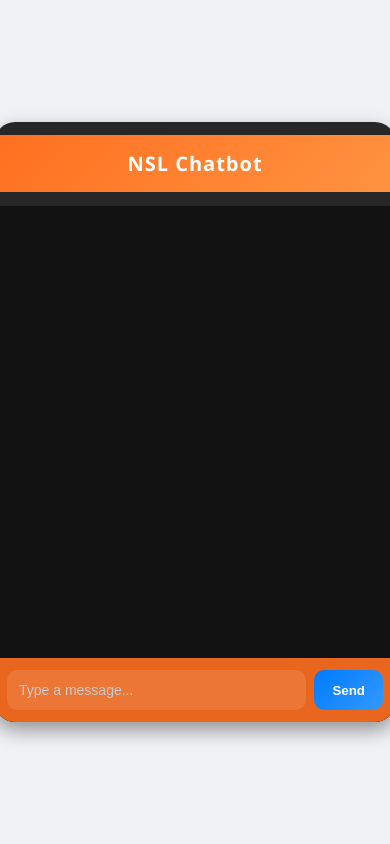
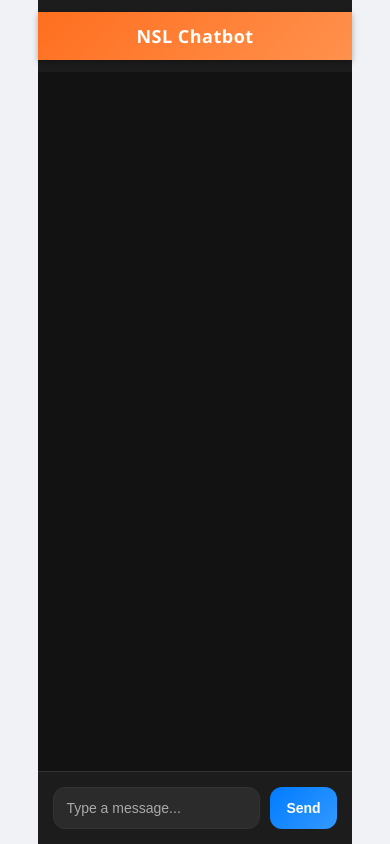
Before and after one commit to Nithin-web-dev/AI-chat-bot, a React (Vite) app: page / in a window 390 px wide. Built offline with nearby package versions, Linux system fonts and the light colour scheme.

Commit message:
Update App.css

```diff
--- a/src/App.css
+++ b/src/App.css
@@ -1,40 +1,41 @@
+/* Fullscreen container */
 .chat-container {
-  width: 400px;
-  height: 600px;
-  margin: auto;
-  border-radius: 20px;
+  width: 100%;
+  height: 100vh; /* full viewport height */
   display: flex;
   flex-direction: column;
-  background: rgba(28, 28, 28, 0.95);
-  box-shadow: 0px 8px 20px rgba(0, 0, 0, 0.4);
-  backdrop-filter: blur(8px);
-  overflow: hidden;
+  background: #1c1c1c;
   font-family: "Segoe UI", Roboto, sans-serif;
 }
 
+/* Header */
 .chat-header {
+  flex-shrink: 0;
   text-align: center;
-  padding: 15px;
-  background: linear-gradient(135deg, #ff6f20, #ff9340);
+  padding: 16px;
+  background: linear-gradient(135deg, #ff6f20, #ff914d);
   color: white;
   font-size: 20px;
   font-weight: 600;
-  letter-spacing: 1px;
+  letter-spacing: 0.5px;
+  box-shadow: 0 2px 6px rgba(0,0,0,0.3);
+  z-index: 2;
 }
 
+/* Chat messages area */
 .chat-box {
-  flex: 1;
-  padding: 15px;
+  flex: 1; /* takes remaining space */
+  padding: 20px;
   overflow-y: auto;
   display: flex;
   flex-direction: column;
-  gap: 10px;
+  gap: 12px;
   background: #121212;
   scrollbar-width: thin;
   scrollbar-color: #ff6f20 #2b2b2b;
 }
 
-/* Custom scrollbar for Webkit */
+/* Custom scrollbar */
 .chat-box::-webkit-scrollbar {
   width: 6px;
 }
@@ -43,91 +44,123 @@
 }
 .chat-box::-webkit-scrollbar-thumb {
   background: #ff6f20;
-  border-radius: 10px;
+  border-radius: 8px;
 }
 
+/* Messages */
 .message {
-  padding: 10px 14px;
-  border-radius: 15px;
-  max-width: 75%;
-  line-height: 1.4;
+  padding: 12px 16px;
+  border-radius: 16px;
+  max-width: 80%;
+  line-height: 1.5;
+  font-size: 15px;
   word-wrap: break-word;
-  font-size: 14px;
-  animation: fadeIn 0.3s ease-in-out;
+  animation: fadeIn 0.25s ease-in-out;
 }
 
 .user {
   background: linear-gradient(135deg, #ff6f20, #ff914d);
   color: white;
   align-self: flex-end;
-  border-bottom-right-radius: 2px;
+  border-bottom-right-radius: 4px;
 }
 
 .bot {
-  background: rgba(255, 255, 255, 0.08);
+  background: rgba(255, 255, 255, 0.1);
   color: #f1f1f1;
   align-self: flex-start;
-  border-bottom-left-radius: 2px;
+  border-bottom-left-radius: 4px;
 }
 
+/* Input area */
 .input-area {
+  flex-shrink: 0;
   display: flex;
-  padding: 12px;
-  background: rgba(255, 111, 32, 0.9);
-  backdrop-filter: blur(6px);
-  gap: 8px;
+  gap: 10px;
+  padding: 15px;
+  background: #1c1c1c;
+  border-top: 1px solid #333;
+  z-index: 2;
 }
 
 input {
   flex: 1;
   padding: 12px;
-  border: none;
-  border-radius: 10px;
+  border-radius: 12px;
+  border: 1px solid #333;
+  background: #2b2b2b;
+  color: white;
+  font-size: 15px;
   outline: none;
-  background: rgba(255, 255, 255, 0.1);
-  color: white;
-  font-size: 14px;
-  transition: all 0.3s ease-in-out;
+  transition: border 0.2s ease-in-out, background 0.2s ease-in-out;
 }
 
 input::placeholder {
-  color: #cccccc;
+  color: #aaa;
 }
 
 input:focus {
-  background: rgba(255, 255, 255, 0.15);
   border: 1px solid #ff6f20;
+  background: #333;
 }
 
+/* Send button */
 button {
-  padding: 12px 18px;
+  padding: 12px 20px;
   border: none;
+  border-radius: 12px;
   background: linear-gradient(135deg, #007bff, #3399ff);
   color: white;
-  border-radius: 10px;
+  font-size: 15px;
+  font-weight: 600;
   cursor: pointer;
-  font-weight: 600;
-  transition: transform 0.2s ease, background 0.3s ease;
+  transition: all 0.2s ease-in-out;
 }
 
 button:hover:not(:disabled) {
+  background: linear-gradient(135deg, #3399ff, #007bff);
   transform: scale(1.05);
-  background: linear-gradient(135deg, #3399ff, #007bff);
 }
 
 button:disabled {
-  background: #666;
+  background: #555;
   cursor: not-allowed;
 }
 
-/* Fade-in animation for messages */
+/* Fade-in animation */
 @keyframes fadeIn {
   from {
     opacity: 0;
-    transform: translateY(8px);
+    transform: translateY(6px);
   }
   to {
     opacity: 1;
     transform: translateY(0);
   }
 }
+
+/* 📱 Responsive tweaks */
+@media (max-width: 768px) {
+  .chat-container {
+    border-radius: 0;
+  }
+
+  .chat-header {
+    font-size: 18px;
+    padding: 12px;
+  }
+
+  .message {
+    font-size: 14px;
+    max-width: 90%;
+  }
+
+  input {
+    font-size: 14px;
+  }
+
+  button {
+    font-size: 14px;
+    padding: 10px 16px;
+  }
+}
```
